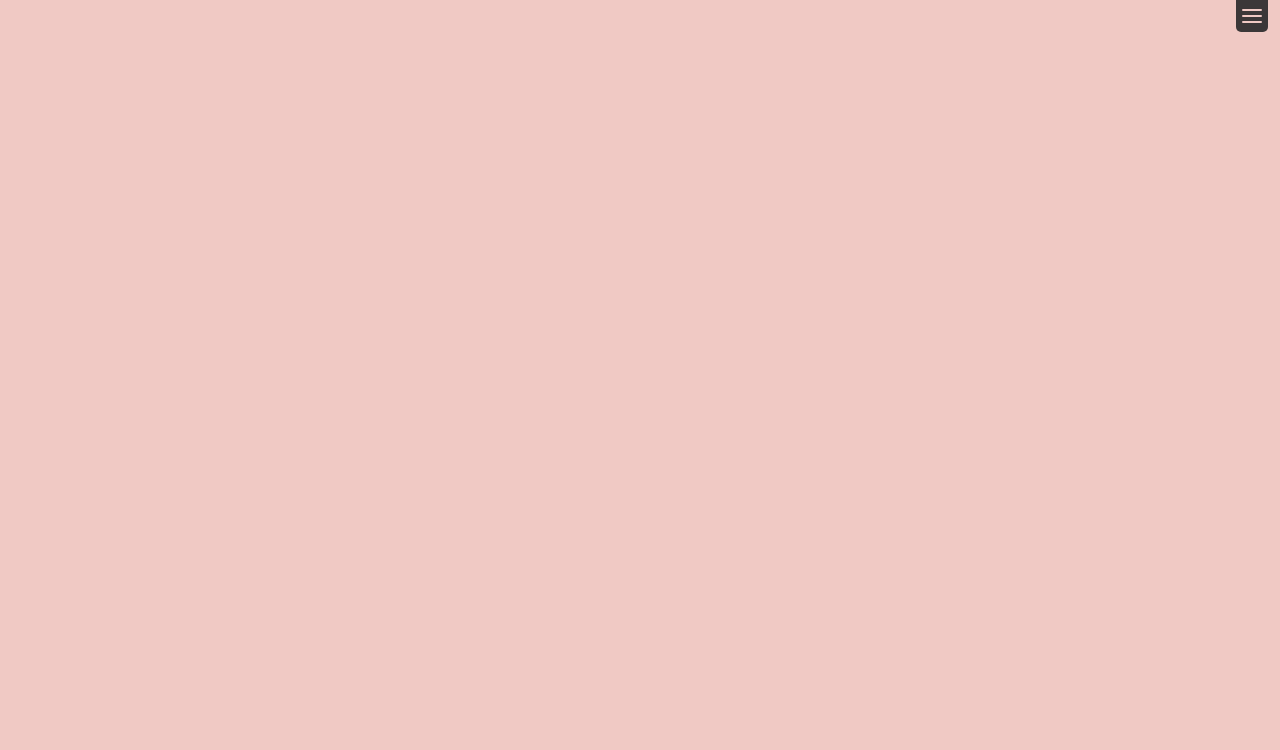
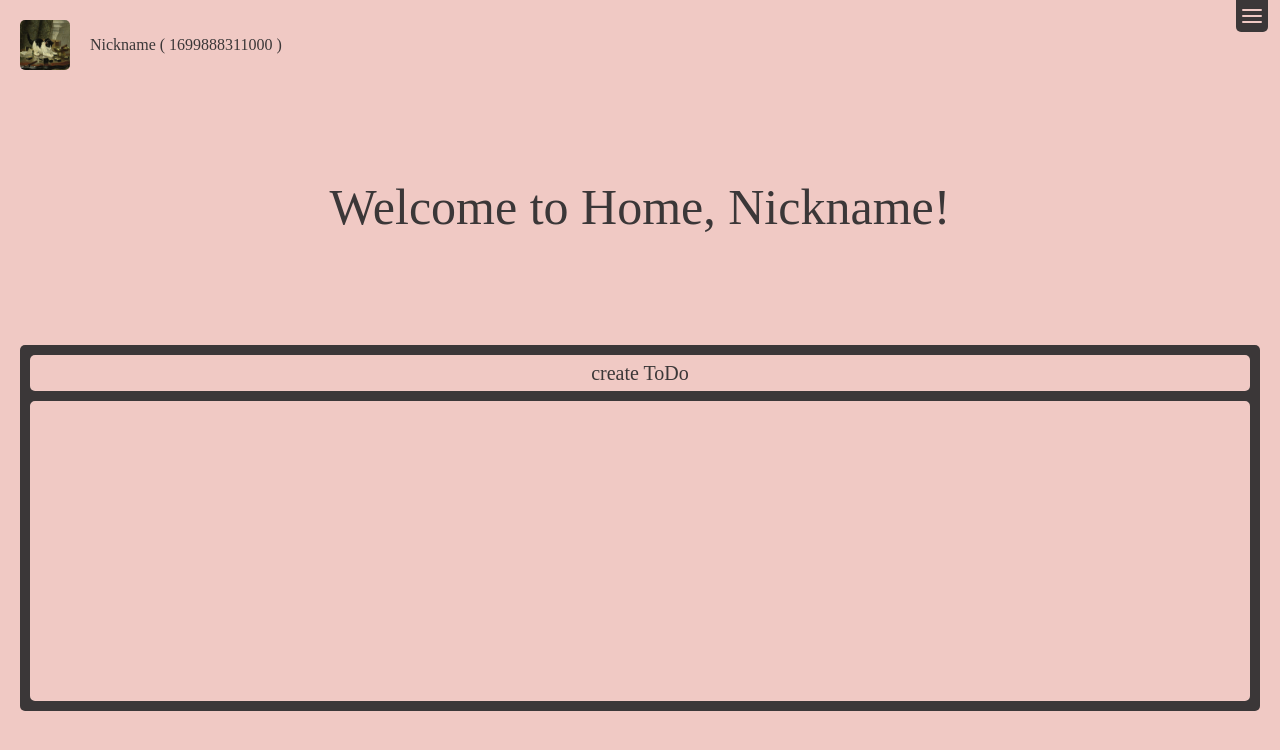
Before and after one commit to Alice088/toDo-WPNuxt, a Nuxt app: page /home in a window 1280 px wide. Shown: the top 750 px of the page. Built offline with nearby package versions, Linux system fonts and the light colour scheme; a web font is replaced by a local one.

Commit message:
made todo component and global types

```diff
--- a/components/TheHeader.vue
+++ b/components/TheHeader.vue
@@ -3,7 +3,7 @@ const themeStore = useThemeStore();
 
 const header = ref<HTMLElement | null>(null);
 const isVisibleHeader = ref(false);
-const headerText = ref("TODO");
+const headerText = ref(window.innerWidth <= 410 ? "TODO" : "TO-DO-WPNUXT");
 let resetTime: NodeJS.Timeout | null = null;
 
 const headerAdaptation = () => headerText.value = window.innerWidth <= 410 ? "TODO" : "TO-DO-WPNUXT";
@@ -99,7 +99,6 @@ onMounted(() => {
 	height: fit-content;
 	width: fit-content;
 	border-radius: 5px;
-
 	align-self: center;
 
 	&.dark {
--- a/components/TheInput.vue
+++ b/components/TheInput.vue
@@ -8,7 +8,7 @@ defineEmits(["update:modelValue"]);
 
 <template>
  <input :value="props.modelValue"
-        @input="$emit('update:modelValue', $event.target.value)"
+        @input.stop="$emit('update:modelValue', $event.target.value)"
 	      class="input"
  />
 </template>
--- /dev/null
+++ b/components/TheModalButton.vue
@@ -0,0 +1,74 @@
+<script setup lang="ts">
+const isVisibleModal = ref(false);
+</script>
+
+<template>
+	<div @click="isVisibleModal = true">
+		<slot name="button" />
+	</div>
+
+	<teleport to="body">
+		<div @click.self="isVisibleModal = false" v-if="isVisibleModal" class="popUpBox">
+			<div class="popUpBox__popUp">
+				<slot name="popUpContent" />
+
+				<TheButton @click="isVisibleModal = false" class="popUpBox__closeButton">
+					Close
+				</TheButton>
+			</div>
+		</div>
+	</teleport>
+</template>
+
+<style scoped lang="scss">
+@import "assets/style/colors";
+
+* {
+	transition: background-color 300ms ease-in-out;
+	transition-property: background-color, color, transform;
+}
+
+.popUpBox {
+	position: fixed;
+	inset: 0;
+
+	display: flex;
+	justify-content: center;
+	align-items: center;
+
+	backdrop-filter: brightness(20%) blur(3px);
+}
+
+.popUpBox__popUp {
+	display: flex;
+	flex-direction: column;
+	row-gap: 40px;
+	justify-content: center;
+	align-items: center;
+
+	padding: 20px;
+	border-radius: 5px;
+	min-width: 80%;
+
+	background-color: $babyPink;
+
+	&.dark {
+		color: $babyPink;
+		background-color: $blackOlive;
+	}
+}
+
+.popUpBox__closeButton {
+	background-color: $blackOlive;
+	color: $babyPink;
+
+	padding: 3px;
+	border-radius: 5px;
+	width: 100%;
+
+	&.dark {
+		color: $blackOlive;
+		background-color: $babyPink;
+	}
+}
+</style>
--- /dev/null
+++ b/components/TheToDo.vue
@@ -0,0 +1,40 @@
+<script setup lang="ts">
+
+</script>
+
+<template>
+	<div class="toDo">
+		<header class="toDo__header"> <h2> <slot name="header" /> </h2> </header>
+		<main class="toDo__content"> <slot name="content" /> </main>
+		<footer class="toDo__time"> <time> <slot name="date" /> </time> </footer>
+	</div>
+</template>
+
+<style scoped lang="scss">
+@import "assets/style/colors";
+
+.toDo {
+	display: flex;
+	flex-direction: column;
+	text-align: center;
+
+	color: $babyPink;
+	background-color: $blackOlive;
+
+	border-radius: 5px;
+	height: fit-content;
+
+	&.dark {
+		color: $blackOlive;
+		background-color: $babyPink;
+	}
+}
+
+.toDo__header {
+	font-size: 40px;
+}
+
+.toDo__content {
+	font-size: 25px;
+}
+</style>
--- a/pages/home.vue
+++ b/pages/home.vue
@@ -1,12 +1,89 @@
 <script setup lang="ts">
+type toDo = {
+	header: string,
+	content: string,
+	dateStamp: number,
+}
+
 const theme =  useThemeStore();
+const userStore = useUserAccountStore();
+
+const toDoHeader = ref("");
+const toDoContent = ref("");
+
+const createToDoConstructor = () => {
+	let counterID = 1;
+
+	return () => {
+		if(userStore.toDo === null) {
+			console.log("цщу");
+			userStore.toDo = new Map<number, toDo>();
+			userStore.toDo.set(counterID, { header: toDoHeader.value, content: toDoContent.value, dateStamp: Date.now()});
+		} else {
+			console.log("флфлфлф", counterID);
+			userStore.toDo.set(counterID, { header: toDoHeader.value, content: toDoContent.value, dateStamp: Date.now()});
+		}
+
+		++counterID;
+	};
+};
+const createToDo = createToDoConstructor();
+
 
 onMounted(theme.detectAndSetTheme);
 </script>
 
 <template>
 	<main class="home">
+		<header class="home__header">
+			<img src="@/assets/images/backgrounds/CatsPicturedInFamousArt7.jpg" alt="cat" />
+			{{ userStore.nickname ?? "Nickname" }} ( {{ userStore.id ?? Date.now() }} )
+		</header>
 
+		<h1 class="home__welcome"> Welcome to Home, {{  userStore.nickname ?? "Nickname" }}! </h1>
+
+		<section class="home__todoListBox">
+			<TheModalButton>
+				<template v-slot:button>
+					<TheButton class="home__createToDoButton"> create ToDo </TheButton>
+				</template>
+
+				<template v-slot:popUpContent>
+					<div class="home__toDoModal">
+						<TheInput placeholder="Header Text"
+						          v-model="toDoHeader"
+						          @update:model-value="newValue => toDoHeader = newValue"
+						/>
+
+						<TheInput placeholder="Main Text"
+						          v-model="toDoContent"
+						          @update:model-value="newValue => toDoContent = newValue"
+						/>
+
+						<TheButton @click="createToDo()" class="home-toDoModal__createButton"> CreateButton </TheButton>
+					</div>
+				</template>
+			</TheModalButton>
+
+			<div class="home__todoList">
+				<TheToDo v-for="[id, toDo] in userStore.toDo"
+				         :key="id"
+				         :class="{ 'dark': theme.theme === 'Dark' }"
+				>
+					<template v-slot:header>
+						{{ toDo.header }}
+					</template>
+
+					<template v-slot:content>
+						{{ toDo.content }}
+					</template>
+
+					<template v-slot:date>
+						{{ new Date(toDo.dateStamp).toDateString() }}
+					</template>
+				</TheToDo>
+			</div>
+		</section>
 	</main>
 </template>
 
@@ -14,12 +91,16 @@ onMounted(theme.detectAndSetTheme);
 @import "assets/style/colors";
 
 * {
-	transition: background-color 300ms ease-in-out;
-	transition-property: background-color, color;
+	transition: all 300ms ease-in-out;
 }
 
 .home {
-	height: 100dvh;
+	display: flex;
+	flex-direction: column;
+	row-gap: 100px;
+	padding: 20px;
+
+	height: fit-content;
 	min-height: 100vh;
 	background-color: $babyPink;
 
@@ -27,4 +108,109 @@ onMounted(theme.detectAndSetTheme);
 		background-color: $blackOlive;
 	}
 }
+
+.home__header {
+	display: flex;
+	color: $blackOlive;
+	align-items: center;
+	column-gap: 20px;
+
+	img {
+		width: 50px;
+		height: 50px;
+		border-radius: 5px;
+	}
+
+	&.dark {
+		color: $babyPink;
+	}
+}
+
+.home__welcome {
+	color: $blackOlive;
+
+	text-align: center;
+	font-size: 50px;
+
+	&.dark {
+		color: $babyPink;
+	}
+}
+
+.home__todoListBox {
+	display: flex;
+	flex-direction: column;
+	row-gap: 10px;
+
+	background-color: $blackOlive;
+
+	height: fit-content;
+	min-height: 300px;
+	max-height: 600px;
+	border-radius: 5px;
+	padding: 10px;
+
+	overflow: scroll;
+
+	&.dark {
+		background-color: $babyPink;
+	}
+}
+
+.home__todoList {
+	display: flex;
+	flex-direction: column;
+	row-gap: 10px;
+
+	background-color: $babyPink;
+
+	height: fit-content;
+	min-height: 300px;
+	max-height: 600px;
+	border-radius: 5px;
+	padding: 10px;
+	border: $babyPink 3px solid;
+
+	overflow: scroll;
+
+	&.dark {
+		background-color: $blackOlive;
+		border-color: $blackOlive;
+	}
+}
+
+.home__createToDoButton {
+	border-radius: 5px;
+	padding: 3px;
+	width: 100%;
+	font-size: 20px;
+
+	color: $blackOlive;
+	background-color: $babyPink;
+
+	&.dark {
+		background-color: $blackOlive;
+		color: $babyPink;
+	}
+}
+
+.home__toDoModal {
+	display: flex;
+	flex-direction: column;
+	row-gap: 10px;
+	width: 100%;
+}
+
+.home-toDoModal__createButton {
+	background-color: $blackOlive;
+	color: $babyPink;
+
+	border-radius: 5px;
+	height: 40px;
+
+	&.dark {
+		background-color: $babyPink;
+		color: $blackOlive;
+	}
+}
 </style>
--- a/stores/userAccount.ts
+++ b/stores/userAccount.ts
@@ -2,10 +2,11 @@ type TypeStore = {
 	nickname: null | string
 	id: null | number,
 	auth: boolean,
+	toDo: Map<number, toDo> | null,
 	fetchingServer: boolean,
 }
 
-export type responseServer = {
+type responseServer = {
 	message: string,
 	result: boolean,
 	id: number,
@@ -16,7 +17,8 @@ export const useUserAccountStore = defineStore("UserAccount", {
 		return {
 			nickname: null,
 			id: null,
-			auth: false,
+			auth: true,
+			toDo: null,
 			fetchingServer: false
 		} as TypeStore;
 	},
```
Also changed, not shown: types/index.ts (added, +9 -0 lines).
